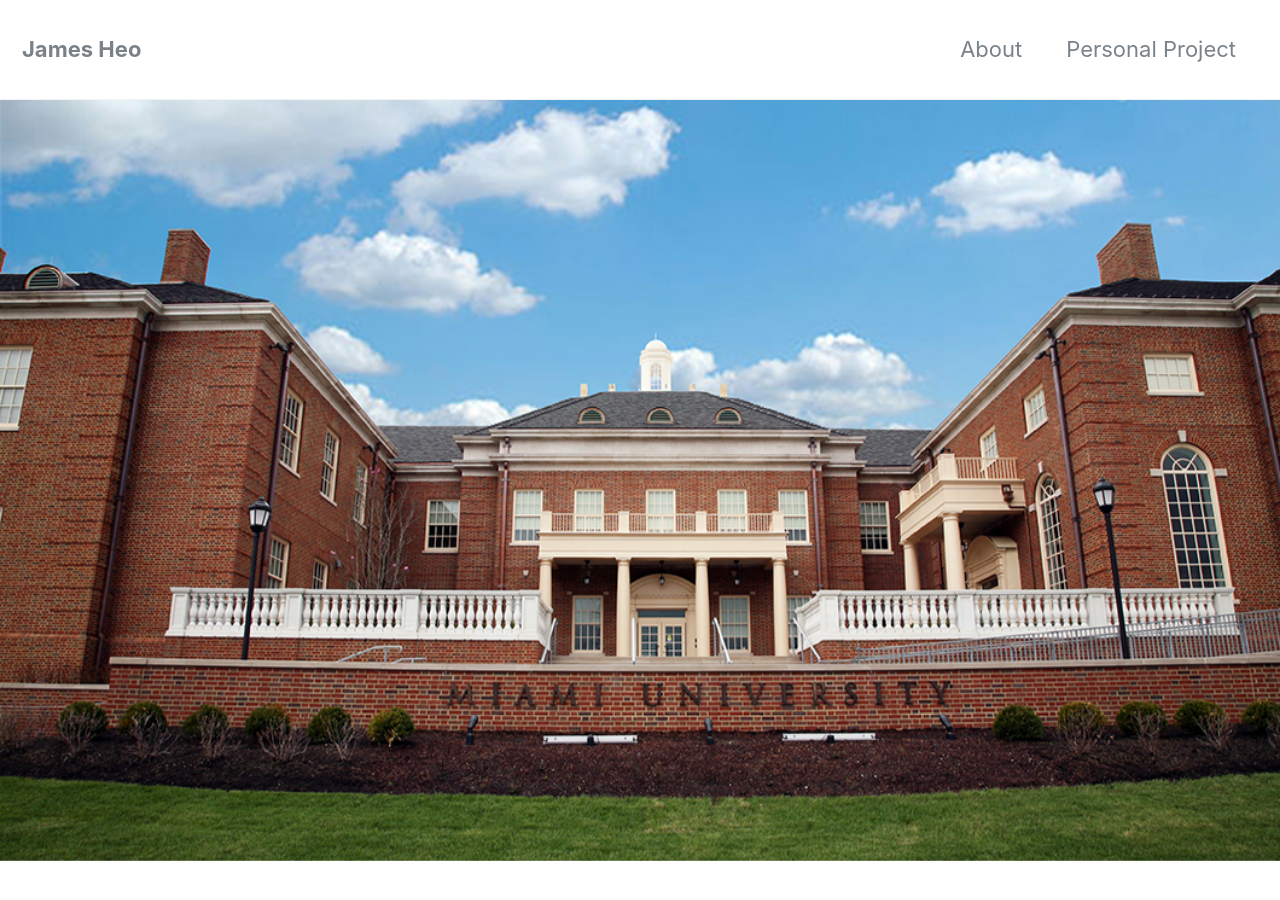
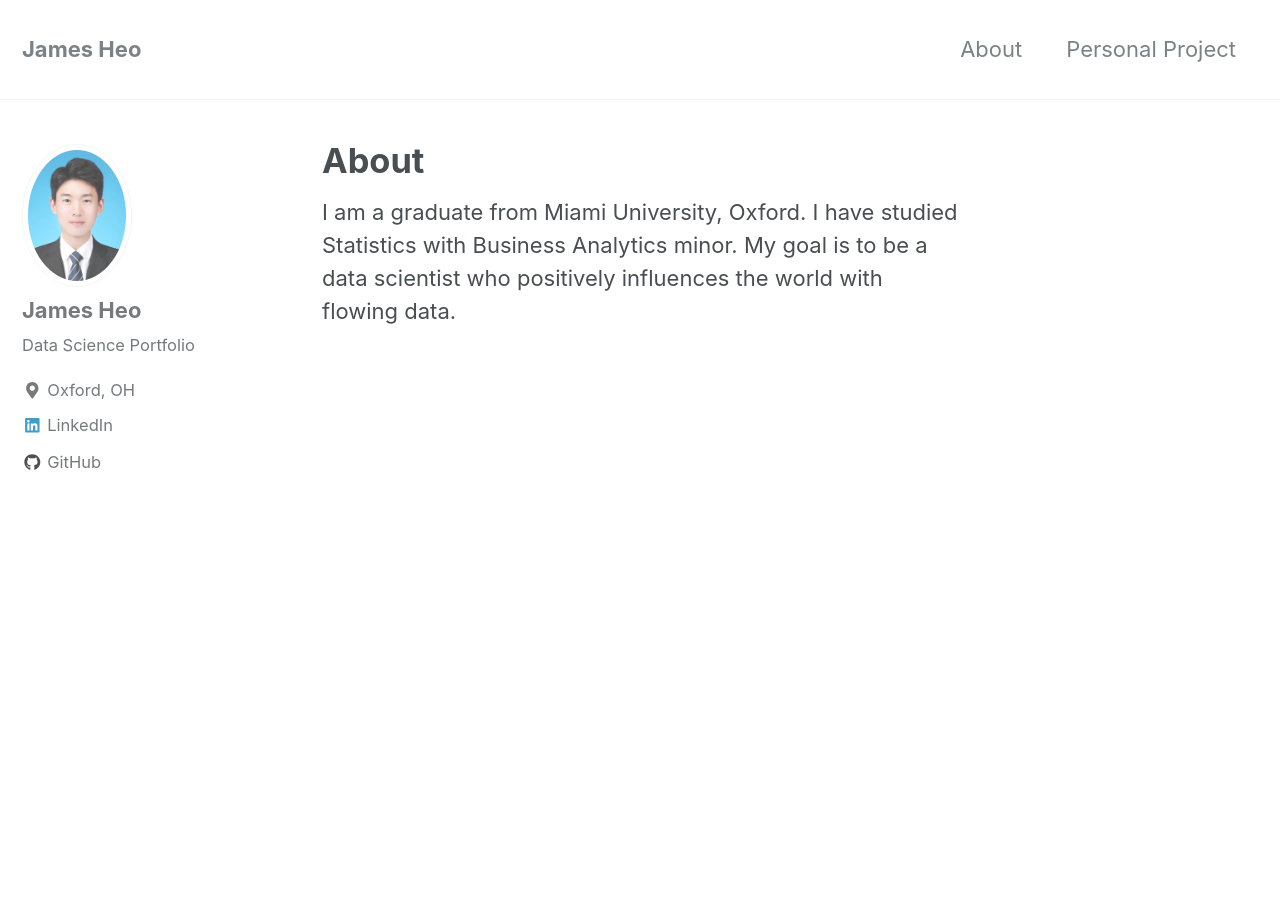
Before and after one commit to JamesHeo/heojstats.github.io, a Jekyll site: the page built from _pages/about.md, in a window 1280 px wide and 900 px high. Built offline with Jekyll 4.4.1, drawn with Linux system fonts in a browser that asks for light colours; nearby versions of some CDN libraries.

Commit message:
Deleted the image in the about tab

```diff
--- a/_pages/about.md
+++ b/_pages/about.md
@@ -1,7 +1,7 @@
 ---
 title: "About"
 permalink: /about/
-header:
-  image: "/images/shidlerhall.jpg"
+#header:
+#  image: "/images/shidlerhall.jpg"
 ---
 I am a graduate from Miami University, Oxford. I have studied Statistics with Business Analytics minor. My goal is to be a data scientist who positively influences the world with flowing data.
```
